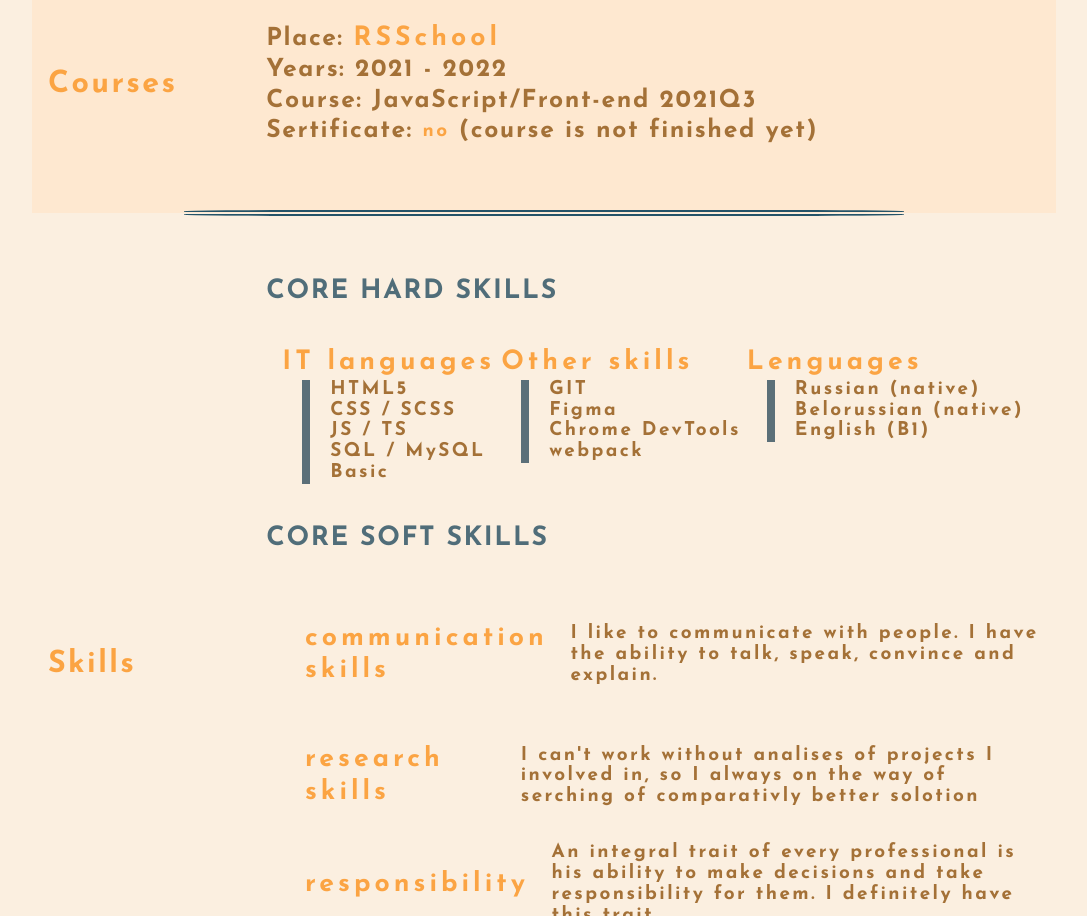
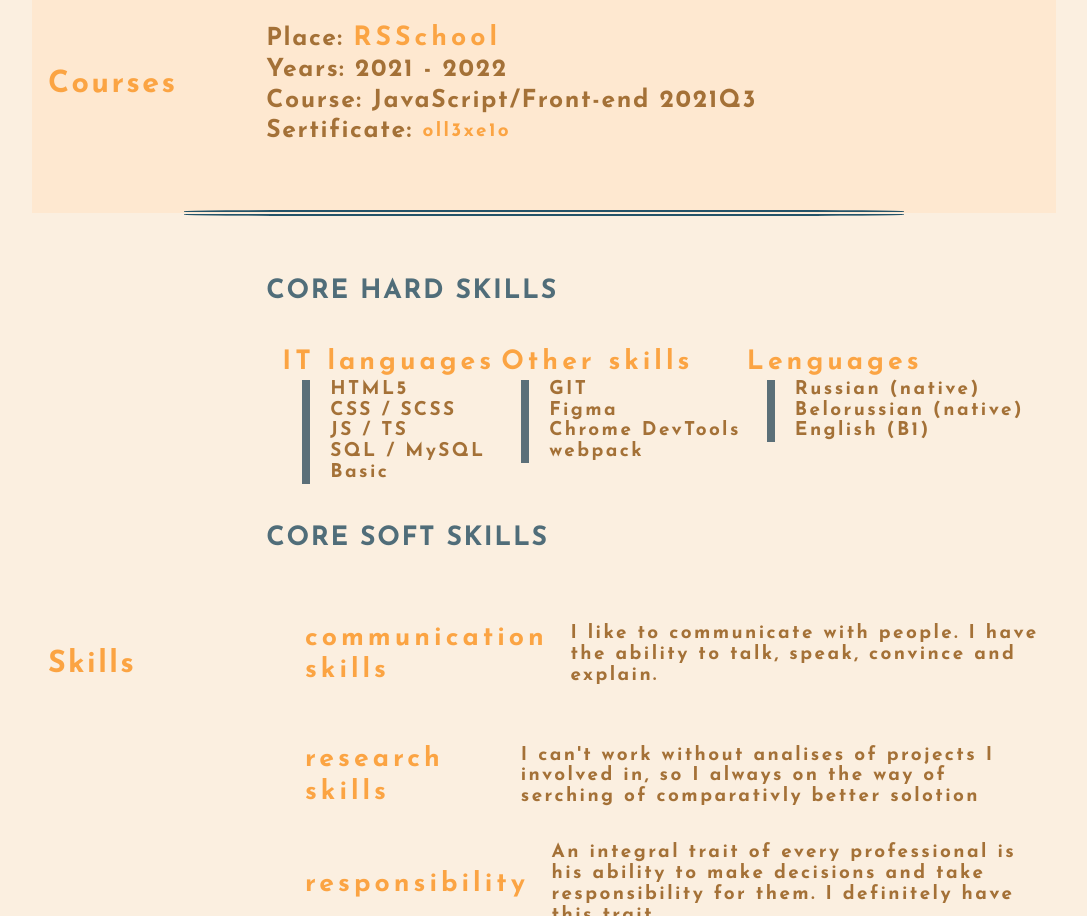
Before and after one commit to SashaTsarikova/CV, a website built with webpack: page src/index.html in a window 1280 px wide. Shown: the part 1720-2636 px from the top of the page, without its empty margins (96-1183 px from the left). Built offline with nearby package versions, Linux system fonts and the light colour scheme.

Commit message:
feat:add sertificate

```diff
--- a/src/index.html
+++ b/src/index.html
@@ -119,7 +119,7 @@
                             Course: JavaScript/Front-end 2021Q3
                         </p>
                         <p class="main-title">
-                            Sertificate: <a href="" target="_blank">no</a> (course is not finished yet)
+                            Sertificate: <a href="https://app.rs.school/certificate/oll3xe1o" target="_blank">oll3xe1o</a>
                         </p>
                     </div>
                 </div>
```
